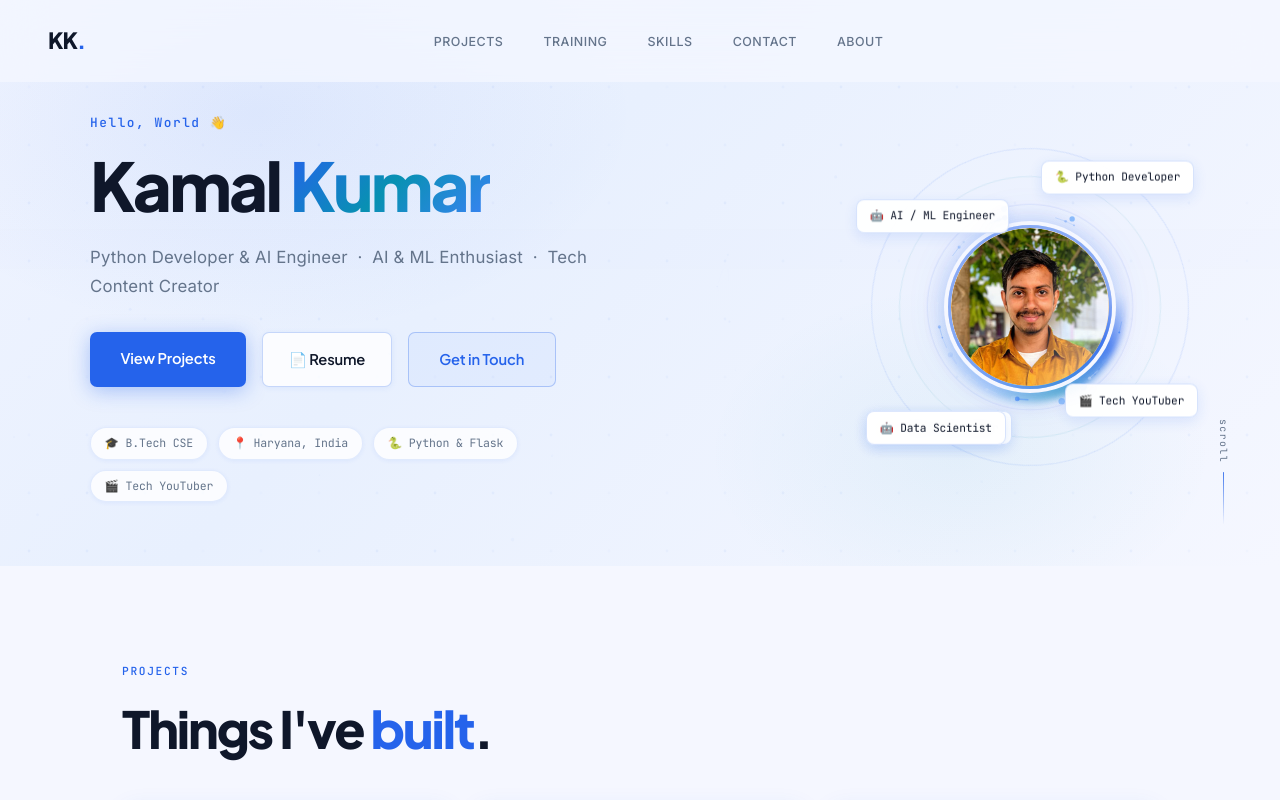
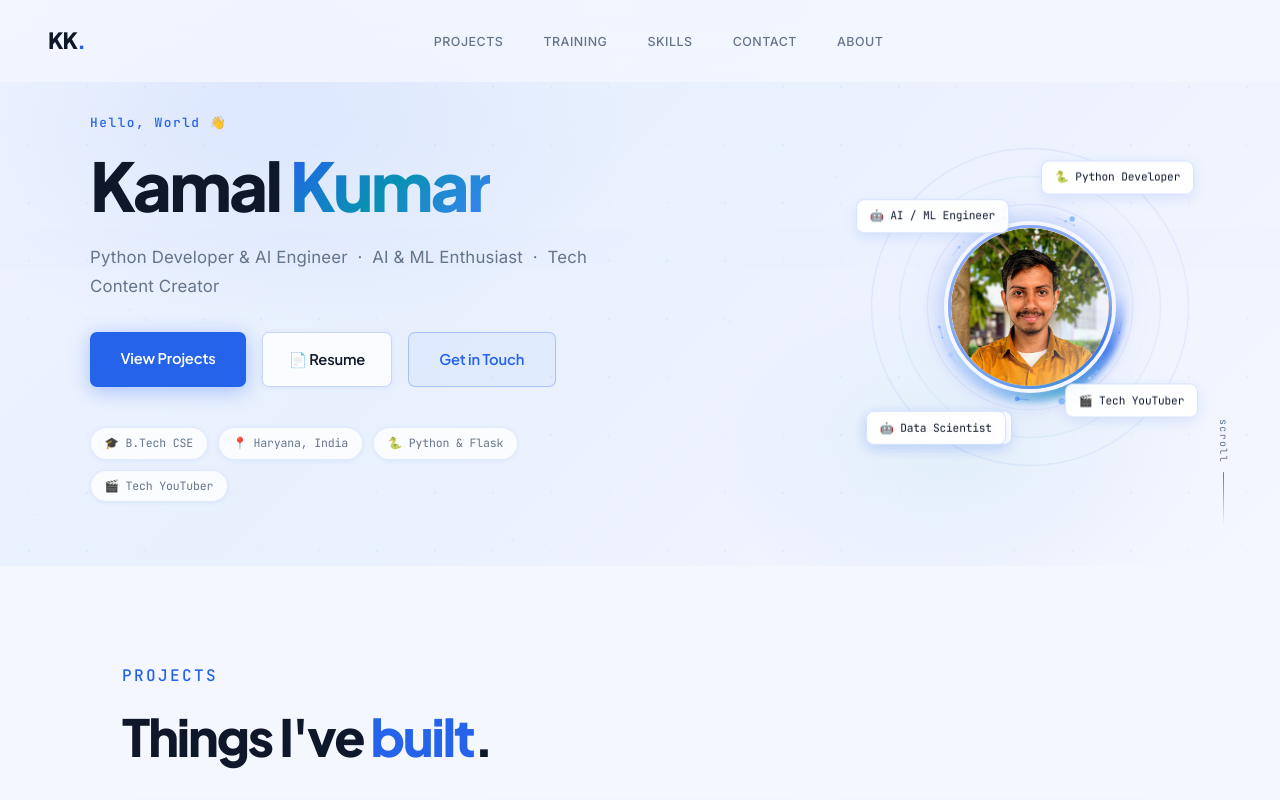
Before and after one commit to kamalkumar0/portfolio.github.io, a plain HTML site: page index.html in a window 1280 px wide. Shown: the top 800 px of the page. Drawn offline with Linux system fonts and the light colour scheme; a web font is replaced by a local one.

Commit message:
Increase font size of section label

```diff
--- a/style.css
+++ b/style.css
@@ -151,7 +151,7 @@ img { max-width: 100%; display: block; }
 
 /* ── SECTIONS ── */
 section { padding: 6rem 0; }
-.section-label { font-family: var(--font-mono); font-size: 0.7rem; color: var(--blue); letter-spacing: 0.15em; text-transform: uppercase; margin-bottom: 1.1rem; font-weight: 500; }
+.section-label { font-family: var(--font-mono); font-size: 1.0rem; color: var(--blue); letter-spacing: 0.15em; text-transform: uppercase; margin-bottom: 1.1rem; font-weight: 500; }
 .section-heading { font-family: var(--font-head); font-size: clamp(2rem, 4.5vw, 3.2rem); font-weight: 800; line-height: 1.12; letter-spacing: -0.04em; margin-bottom: 3rem; color: var(--text); }
 .section-heading em { font-style: normal; color: var(--blue); }
 
```
